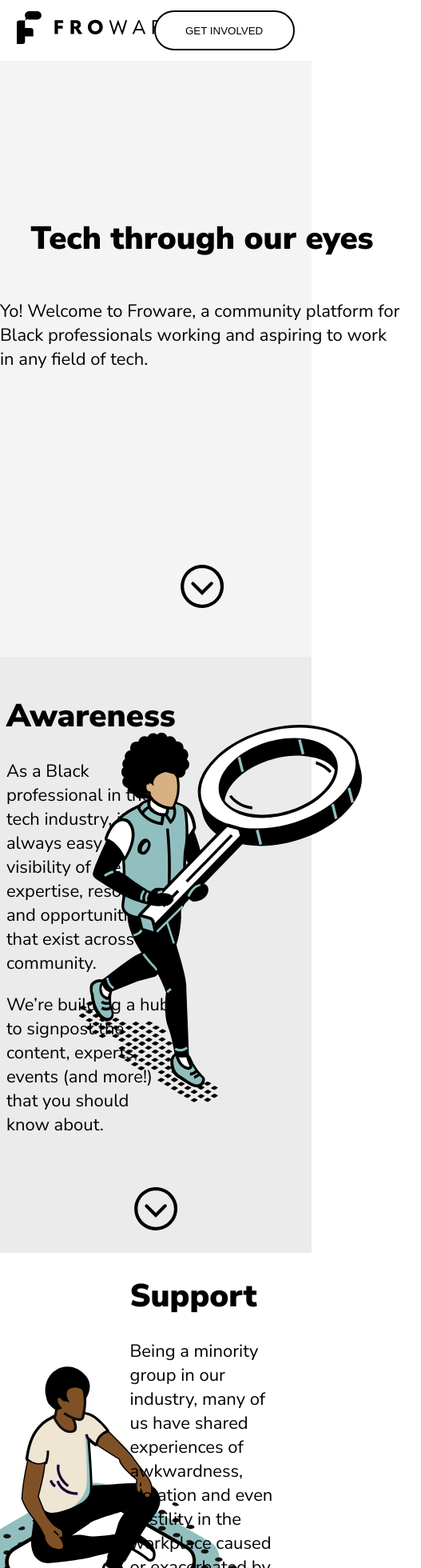
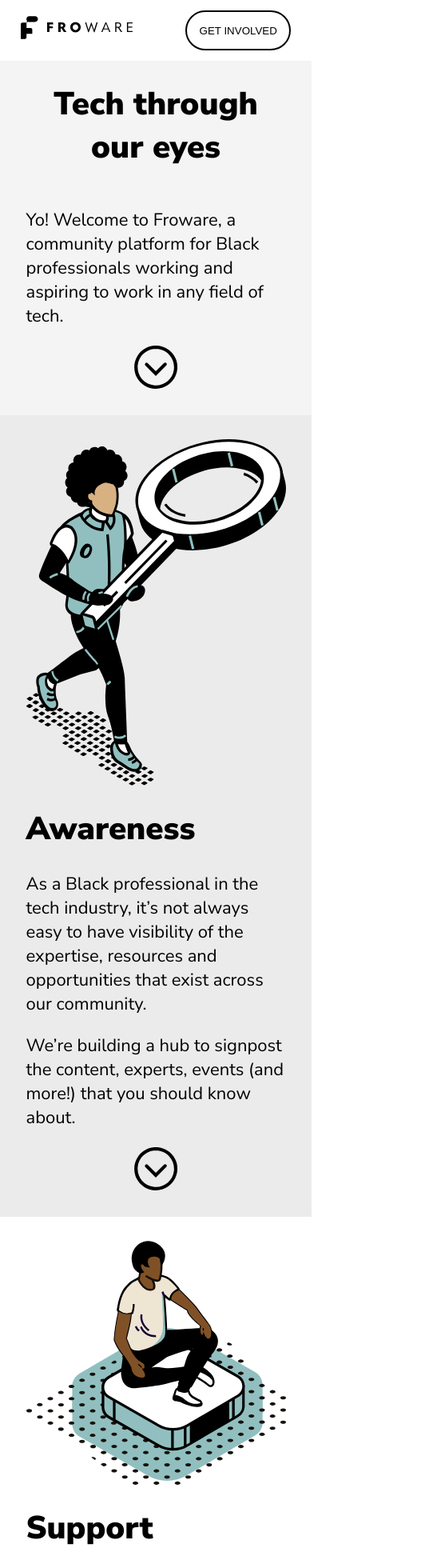
Before and after one commit to frocentric/froware-launch-landingpage, a React (Create React App) app: page / in a window 390 px wide. Shown: the top 1960 px of the page at 80% size, 527 px wide, since content can reach past the window. Built offline with nearby package versions, Linux system fonts and the light colour scheme.

Commit message:
page made responsive

```diff
--- a/src/components/Button/index.js
+++ b/src/components/Button/index.js
@@ -4,6 +4,7 @@ import Chevron from '../Chevron';
 
 const StyledButton = styled.div`
   grid-column: 1/-1;
+  padding-bottom: 25px;
 `;
 
 const Button = ({ onClick, sectionId }) => {
--- a/src/components/Footer/index.js
+++ b/src/components/Footer/index.js
@@ -22,6 +22,14 @@ const InnerWrapper = styled.div`
   align-items: center;
   flex-direction: column;
   height: 173px;
+
+  span {
+    font-size: 70%;
+
+    @media (min-width: 1024px) {
+      width: 100%;
+    }
+  }
 `;
 
 const SocialMedias = styled.div`
--- a/src/components/Header/Button.js
+++ b/src/components/Header/Button.js
@@ -10,13 +10,17 @@ const StyledButton = styled.button`
   height: 50px;
   justify-self: end;
   text-transform: uppercase;
-  width: 176px;
+  width: 132px;
+
+  @media (min-width: 1024px) {
+    width: 176px;
+  }
 `;
 
 const Button = ({ text }) => <StyledButton>{text}</StyledButton>;
 
 Button.propTypes = {
-  text: PropTypes.string
+  text: PropTypes.string,
 };
 
 export default Button;
--- a/src/components/Header/index.js
+++ b/src/components/Header/index.js
@@ -13,6 +13,15 @@ const StyledHeader = styled.div`
 
 const StyledLogo = styled.span`
   grid-column: 2/5;
+  svg {
+    width: 140px;
+  }
+
+  @media (min-width: 1024px) {
+    svg {
+      width: 100%;
+    }
+  }
 `;
 
 const Header = ({ buttonText }) => (
--- a/src/components/Section/CentredSection.js
+++ b/src/components/Section/CentredSection.js
@@ -8,12 +8,19 @@ const Title = styled.h1`
 
 const Container = styled.div`
   grid-column: 2/12;
-  width: 506px;
-  height: 472px;
   display: flex;
   justify-content: center;
   align-items: center;
   flex-direction: column;
+  width: 100%;
+
+  @media (min-width: 1024px) {
+    /* display: grid;
+    grid-template-columns: repeat(12, 1fr);
+    justify-items: center;
+    align-items: center;
+    height: 745px; */
+  }
 `;
 
 const CentredSection = ({ title, body }) => (
--- a/src/components/Section/EmbeddedForm.js
+++ b/src/components/Section/EmbeddedForm.js
@@ -8,7 +8,12 @@ const Container = styled.div`
   justify-content: center;
   align-items: center;
   flex-direction: column;
-  width: 506px;
+  width: 100%;
+  height: 745px;
+
+  @media (min-width: 1024px) {
+    height: 745px;
+  }
 `;
 
 const Text = styled.div`
--- a/src/components/Section/LeftTextSection.js
+++ b/src/components/Section/LeftTextSection.js
@@ -1,16 +1,42 @@
-import React from 'react';
+import React, { useEffect, useState } from 'react';
 import PropTypes from 'prop-types';
 import styled from 'styled-components';
 
 const TextWrapper = styled.div`
-  grid-column: 2/7;
+  grid-column: 2/12;
+
+  @media (min-width: 1024px) {
+    grid-column: 2/7;
+  }
 `;
 
 const Image = styled.img`
-  grid-column: 7/12;
+  grid-column: 2/12;
+  width: 100%;
+  padding-top: 30px;
+
+  @media (min-width: 1024px) {
+    grid-column: 7/12;
+    padding: 80px 0;
+  }
 `;
 
-const LeftTextSection = ({ title, body, image }) => (
+const MobileView = ({ title, body, image }) => (
+  <>
+    <Image src={image} alt={title} />
+
+    <TextWrapper>
+      <h1>{title}</h1>
+      {body.map((text, index) => (
+        <p key={`${index}-${title}`} data-testid='section-text'>
+          {text}
+        </p>
+      ))}
+    </TextWrapper>
+  </>
+);
+
+const DesktopView = ({ title, body, image }) => (
   <>
     <TextWrapper>
       <h1>{title}</h1>
@@ -24,6 +50,27 @@ const LeftTextSection = ({ title, body, image }) => (
   </>
 );
 
+const LeftTextSection = ({ title, body, image }) => {
+  const [isSmallerScreen, setIsSmallerScreen] = useState(false);
+  const resizeHandler = () => setIsSmallerScreen(window.innerWidth < 1024);
+
+  useEffect(() => {
+    setIsSmallerScreen(window.innerWidth < 1300);
+    window.addEventListener('resize', resizeHandler);
+    return () => window.removeEventListener('resize', resizeHandler);
+  }, []);
+
+  return (
+    <>
+      {isSmallerScreen ? (
+        <MobileView title={title} body={body} image={image} />
+      ) : (
+        <DesktopView title={title} body={body} image={image} />
+      )}
+    </>
+  );
+};
+
 LeftTextSection.propTypes = {
   image: PropTypes.string,
   title: PropTypes.string.isRequired,
--- a/src/components/Section/RightTextSection.js
+++ b/src/components/Section/RightTextSection.js
@@ -3,14 +3,26 @@ import PropTypes from 'prop-types';
 import styled from 'styled-components';
 
 const TextWrapper = styled.div`
+  grid-column: 2/12;
+
+  @media (min-width: 1024px) {
     grid-column: 6/12;
+  }
 `;
 
 const Image = styled.img`
+  grid-column: 2/12;
+  width: 100%;
+  padding-top: 30px;
+
+  @media (min-width: 1024px) {
     grid-column: 2/6;
+    padding: 80px 0;
+  }
 `;
 
-const RightTextSection = ({ title, body, image }) => (
+const RightTextSection = ({ title, body, image }) => {
+  return (
     <>
       <Image src={image} alt={title} />
       <TextWrapper>
@@ -23,6 +35,7 @@ const RightTextSection = ({ title, body, image }) => (
       </TextWrapper>
     </>
   );
+};
 
 RightTextSection.propTypes = {
   image: PropTypes.string,
--- a/src/components/Section/index.js
+++ b/src/components/Section/index.js
@@ -22,16 +22,24 @@ const Container = styled.div`
   display: grid;
   grid-gap: 24px;
   grid-template-columns: repeat(12, 1fr);
+  min-height: 422px;
 `;
 
 const Wrapper = styled.div`
   background-color: ${({ alignment }) => handleBackgroundColour(alignment)};
   grid-column: 1/-1;
-  height: 745px;
   display: grid;
   grid-template-columns: repeat(12, 1fr);
   justify-items: center;
   align-items: center;
+
+  /* @media (min-width: 1024px) {
+    display: grid;
+    grid-template-columns: repeat(12, 1fr);
+    justify-items: center;
+    align-items: center;
+    height: 745px;
+  } */
 `;
 
 const Section = React.forwardRef(({ section, onClick, id }, ref) => {
```
Also changed, not shown: 2 other files (tests, documents, lock files or other folders). Lines whose indentation alone changed are shown as unchanged.
